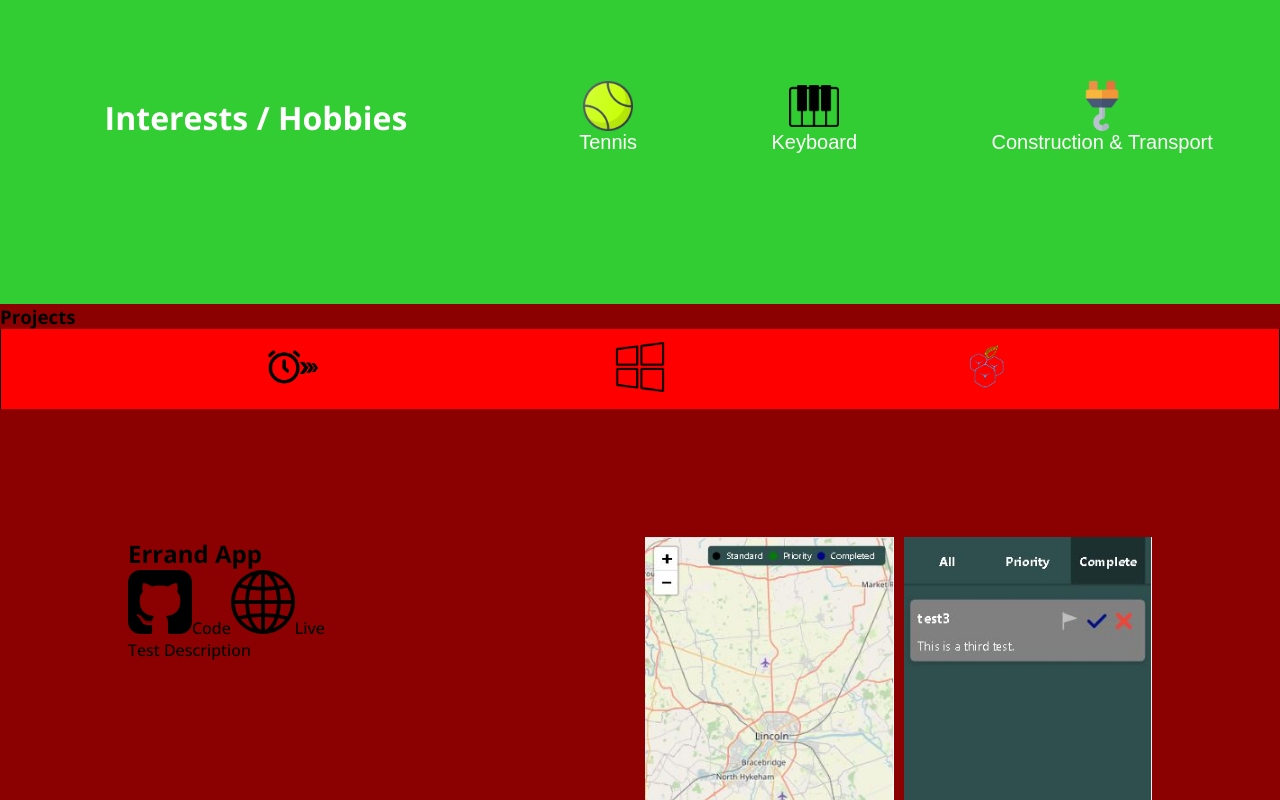
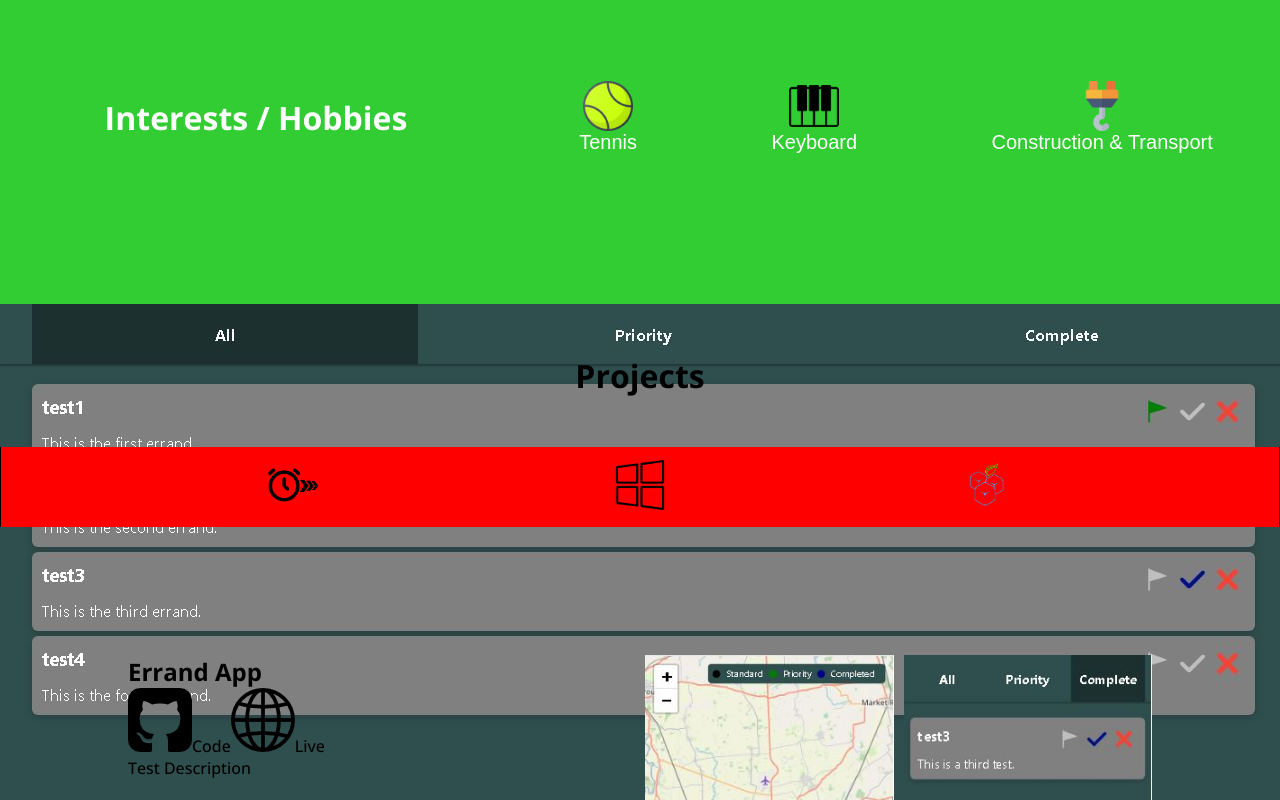
Before and after one commit to josh-fie/joshfieldhouse, a React (Create React App) app: page / in a window 1280 px wide. Shown: the part 1811-2611 px from the top of the page. Built offline with nearby package versions, Linux system fonts and the light colour scheme.

Commit message:
Further Project work

```diff
--- a/src/pages/ProjectsPage.js
+++ b/src/pages/ProjectsPage.js
@@ -1,5 +1,5 @@
 import { Link, NavLink } from 'react-router-dom';
-import { useState } from 'react';
+import { useEffect, useState } from 'react';
 import ErrandApp from './ErrandAppPage';
 import MHPC from './MHPCPage';
 import IceT from './IceTPage';
@@ -11,15 +11,21 @@ import classes from './ProjectsPage.module.css';
 
 function Projects(props) {
     const [project, setProject] = useState(1);
+    const [backgroundImage, setBackgroundImage] = useState(classes.projectSection1);
 
     const handleProjectState = function(num) {
         setProject(num);
+
+        let background;
+        if(num === 1) {background = classes.projectSection1}
+        if(num === 2) {background = classes.projectSection2}
+        if(num === 3) {background = classes.projectSection3}
+        setBackgroundImage(background);
     }
 
-
     return (
-        <div className={classes.projectSection}>
-            <h3>Projects</h3>
+        <div className={backgroundImage}>
+            <h3 className={classes.header}>Projects</h3>
             <div>
                 <ProjectsNavigation setProject={handleProjectState}/>
             </div>
--- a/src/pages/ProjectsPage.module.css
+++ b/src/pages/ProjectsPage.module.css
@@ -1,5 +1,38 @@
-.projectSection {
-    background-color: darkred;
+.header {
+    text-align: center;
+    padding: 50px;
+    font-size: 2rem;
+}
+
+.projectSection1 {
+    background-image: url('../assets/Screenshots/ErrandApp_screenshots/Screenshot_Homepage_Large.JPG');
+    position: relative;
+}
+
+.overlay {
+    content: ' ';
+    display: block;
+    position: absolute;
+    left: 0;
+    top: 0;
+    width: 100%;
+    height: 100%;
+    background-image: url('../assets/Screenshots/ErrandApp_screenshots/Screenshot_Homepage_Large.JPG');
+    opacity: 0.4;
+    /* background-image: url('https://assets.digitalocean.com/labs/images/community_bg.png');
+    background-repeat: no-repeat;
+    background-position: 50% 0;
+    background-size: cover; */
+}
+
+.projectSection2 {
+    /* background-color: black; */
+    background-image: url('../assets/Screenshots/Microsoft_screenshots/Screenshot_Mid_Large.JPG');
+}
+
+.projectSection3 {
+    /* background-color: yellow; */
+    background-image: url('../assets/Screenshots/IceT_screenshots/Screenshot_Home_Fullscreen.JPG');
 }
 
 .infoContainer {
```
